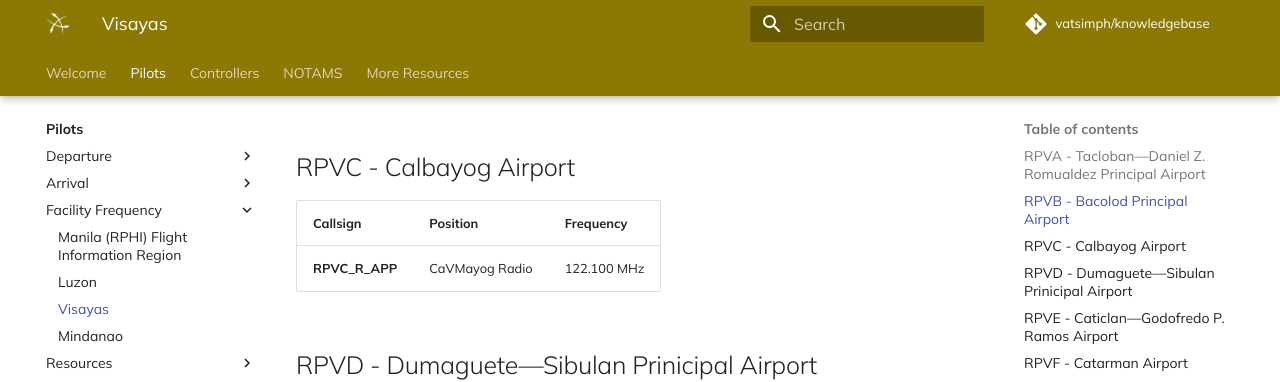
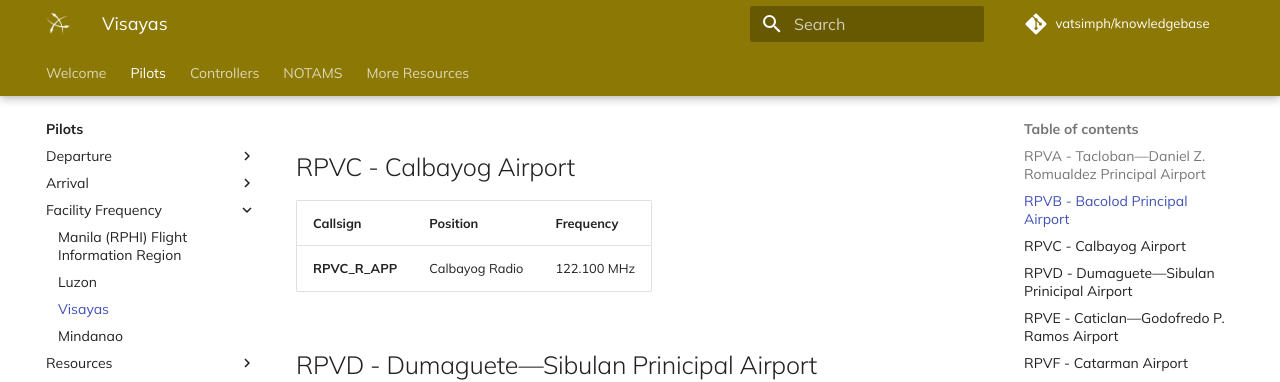
Before and after one commit to notkenzotayko/vatphil-knowledgebase, an MkDocs documentation site: the page built from docs/pilots/facility-frequency/Visayas.md, in a window 1280 px wide and 900 px high, scrolled down 567 px. Shown: the top 382 px of the window. Built offline with MkDocs 1.6.1 and Material for MkDocs 9.7.7, drawn with Linux system fonts in a browser that asks for light colours; comment, search, counter and statistics services are not loaded; the version menu is left out.

Commit message:
Revised to VC

```diff
--- a/docs/pilots/facility-frequency/Visayas.md
+++ b/docs/pilots/facility-frequency/Visayas.md
@@ -15,7 +15,7 @@
 ## RPVC - Calbayog Airport
 | Callsign | Position | Frequency |
 | --- | --- | --- |
-| **RPVC_R_APP** | CaVMayog Radio | 122.100 MHz |
+| **RPVC_R_APP** | Calbayog Radio | 122.100 MHz |
 
 ## RPVD - Dumaguete—Sibulan Prinicipal Airport
 | Callsign | Position | Frequency |
```
